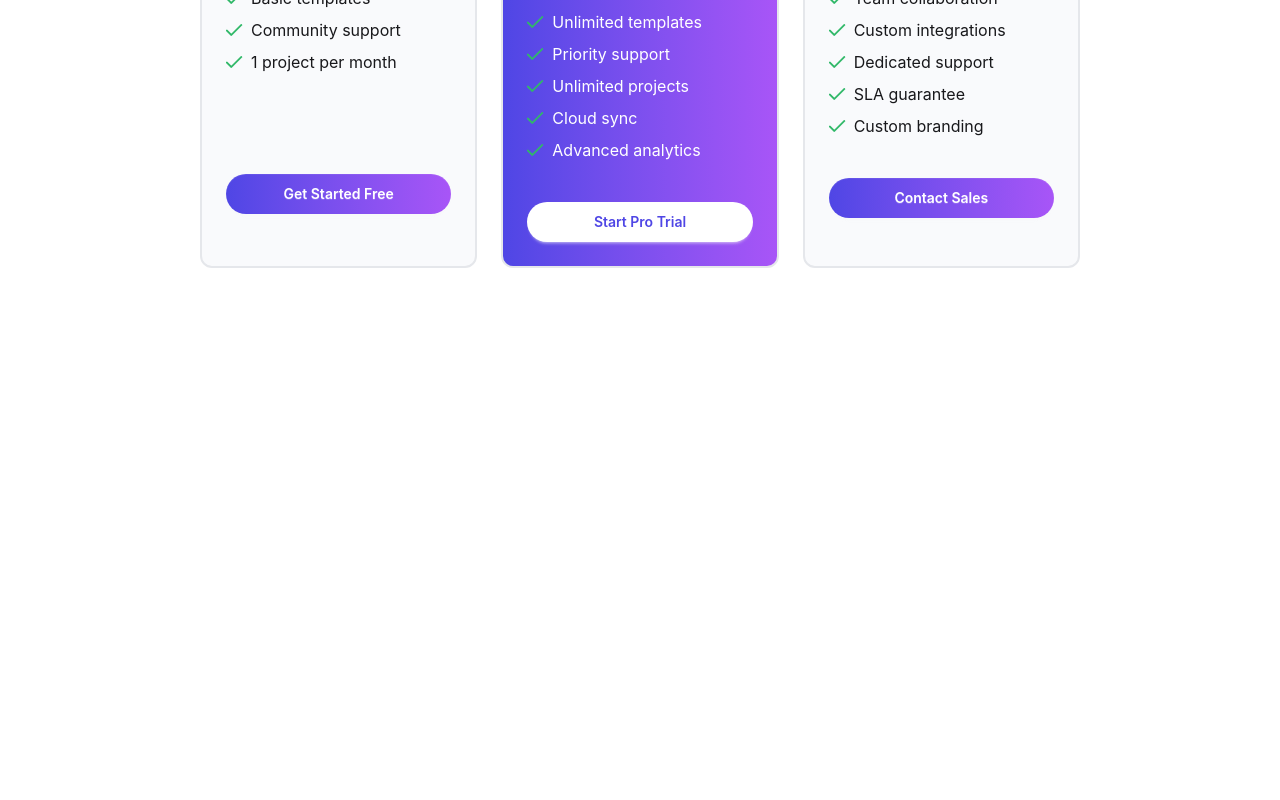
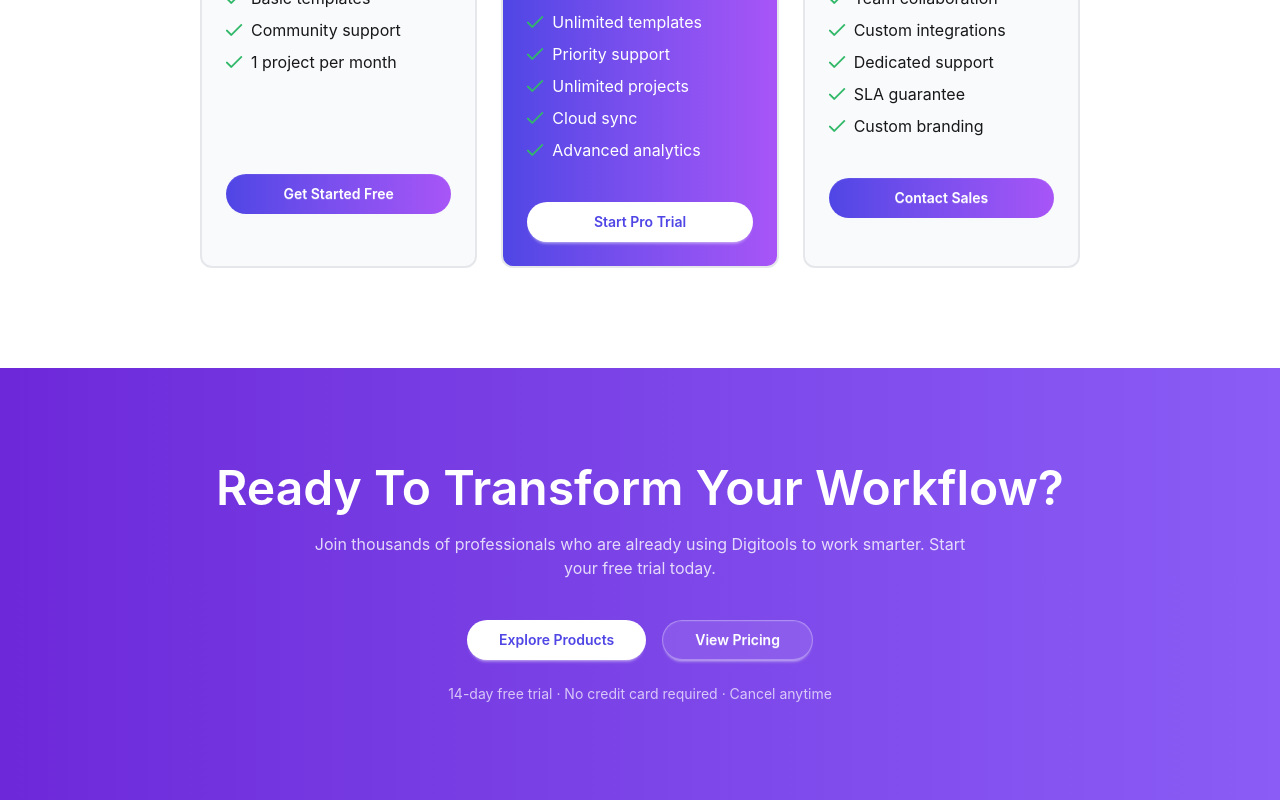
Before and after one commit to abrar12678/digitools-platform, a React (Vite) app: page / in a window 1280 px wide. Shown: the part 2216-3016 px from the top of the page. Before the commit the page ends 2584 px from the top, so only its background shows below. Built offline with nearby package versions, Linux system fonts and the light colour scheme.

Commit message:
Created Workflow Section

```diff
--- a/src/App.jsx
+++ b/src/App.jsx
@@ -27,7 +27,7 @@
       {/* </Suspense> */}
       <Steps />
       <Membership />
-      {/* <Workflow /> */}
+      <Workflow />
       {/* <Footer /> */}
     </>
   )
```
